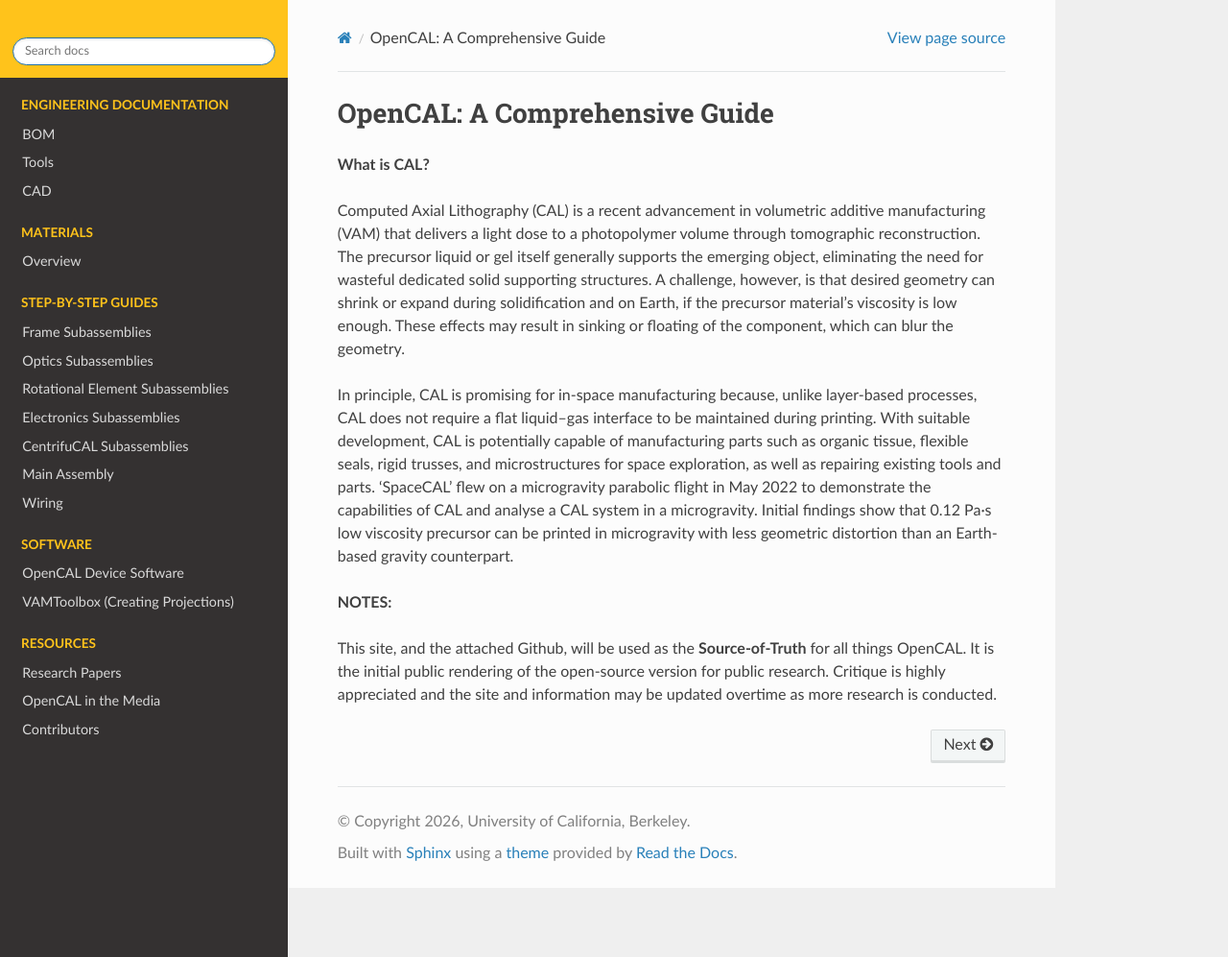
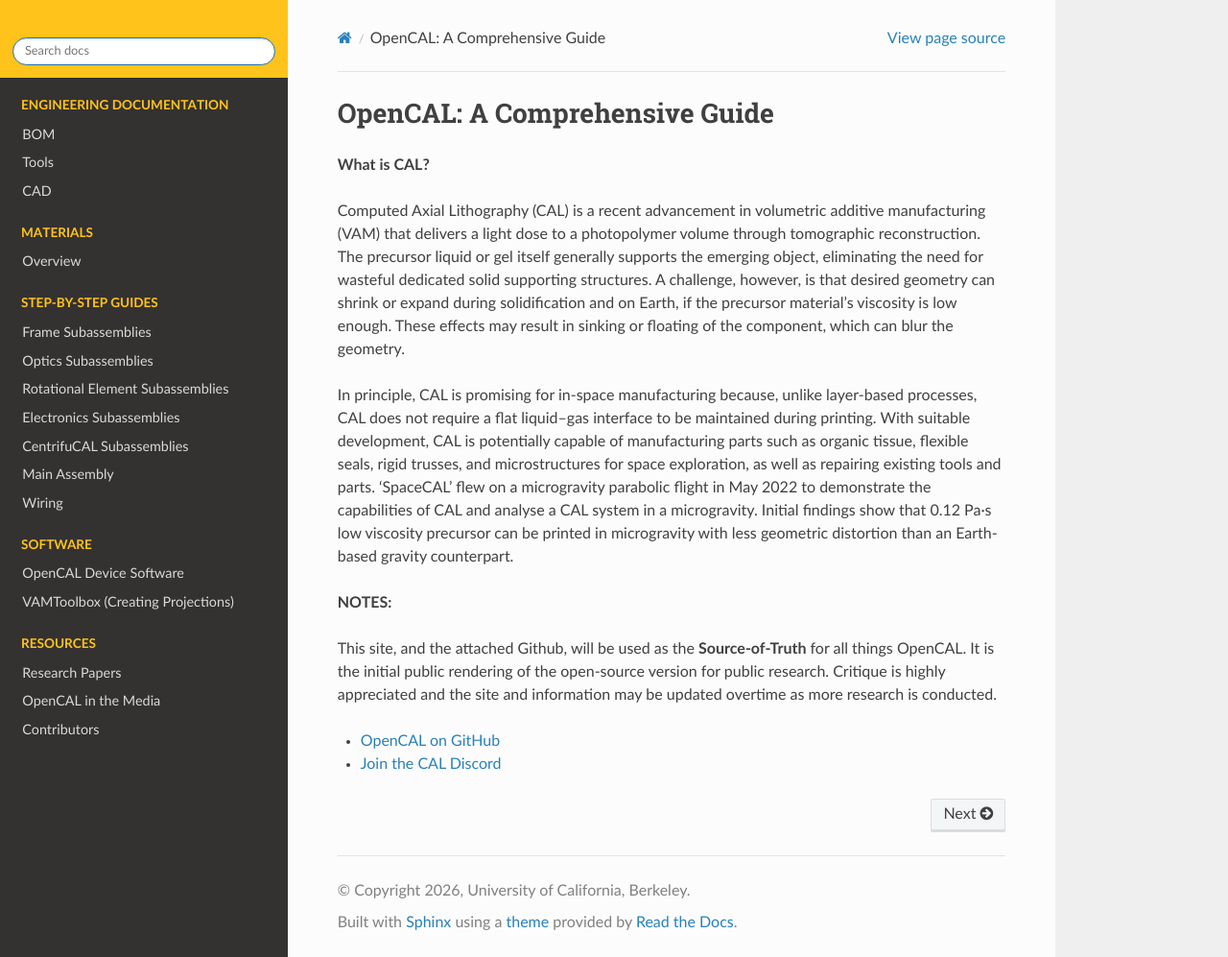
Before and after one commit to computed-axial-lithography/OpenCAL-documentation, a Sphinx documentation site: the page built from docs/source/index.rst, in a window 1280 px wide and 997 px high. Shown: the whole window at 96% size. Built offline with Sphinx 7.4.7 and the Read the Docs theme 3.1.0, drawn with Linux system fonts in a browser that asks for light colours.

Commit message:
Add CAL discord link

```diff
--- a/docs/source/index.rst
+++ b/docs/source/index.rst
@@ -29,6 +29,9 @@ low viscosity precursor can be printed in microgravity with less geometric disto
 This site, and the attached Github, will be used as the **Source-of-Truth** for all things OpenCAL. It is the initial public rendering of the open-source
 version for public research. Critique is highly appreciated and the site and information may be updated overtime as more research
 is conducted.
+
+* `OpenCAL on GitHub <https://github.com/computed-axial-lithography/OpenCAL>`__
+* `Join the CAL Discord <https://discord.com/invite/patduYdnSN>`__
 
 
 .. toctree::
```
